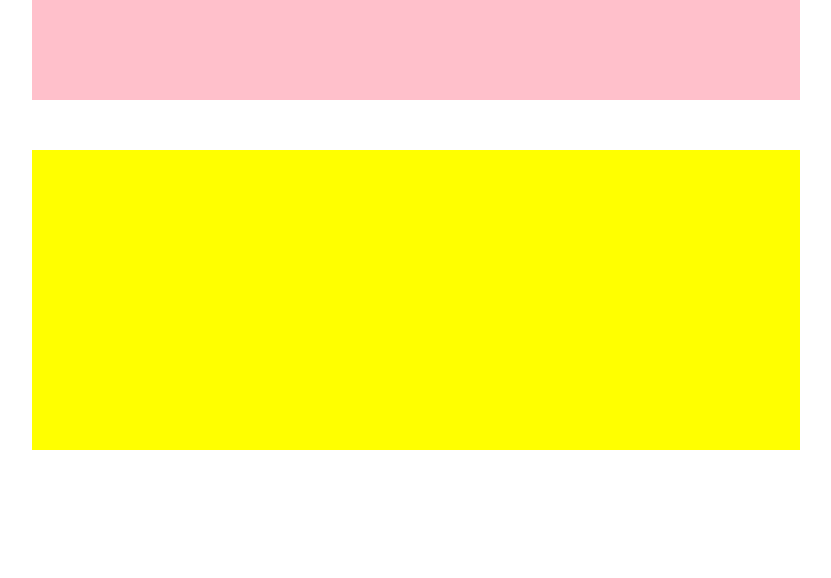
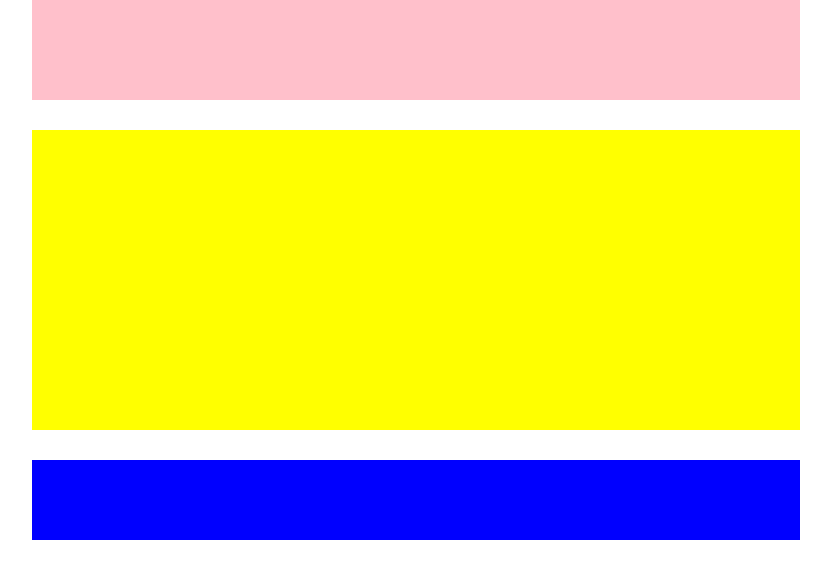
Before and after one commit to ClaudioMattina/htmlcss-struttura-wp, a plain HTML site: page index.html in a window 1280 px wide. Shown: the whole page, without its empty margins (224-1055 px from the left). Drawn offline with Linux system fonts and the light colour scheme.

Commit message:
sezione alta del main

```diff
--- a/index.html
+++ b/index.html
@@ -11,16 +11,32 @@
 
     <div class="container">
 
+        <!-- header pink -->
         <header>
             <div class="header">
 
             </div>
         </header>
+        <!-- fine header pink -->
+
+        <!-- section yellow -->
         <section>
             <div class="section">
 
             </div>
+            <!-- fine section yellow -->
         </section>
+
+        <!-- main -->
+        <main>
+            <div class="main-container">
+                <div class="sezione-alto">
+
+                </div>
+
+            </div>
+        </main>
+
 
     </div>
 
--- a/style.css
+++ b/style.css
@@ -13,11 +13,22 @@
     background-color: pink;
     width: 100%;
     height: 100px;
-    margin-bottom: 50px;
+    margin-bottom: 30px;
 }
 
 .section{
     background-color: yellow;
     width: 100%;
     height: 300px;
+    margin-bottom: 30px;
 }
+
+.main-container{
+    width: 100%;
+}
+
+.sezione-alto{
+    width: 100%;
+    height: 80px;
+    background-color: blue;
+}
```
